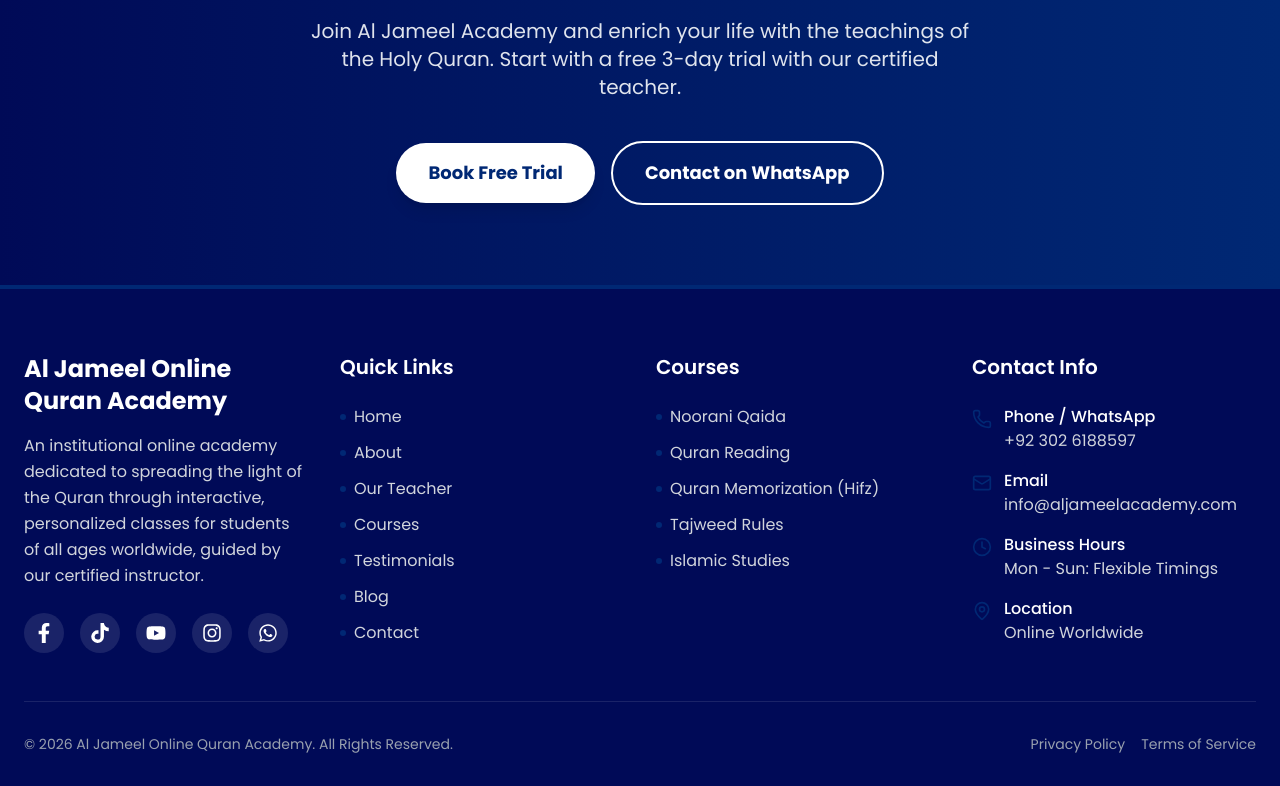
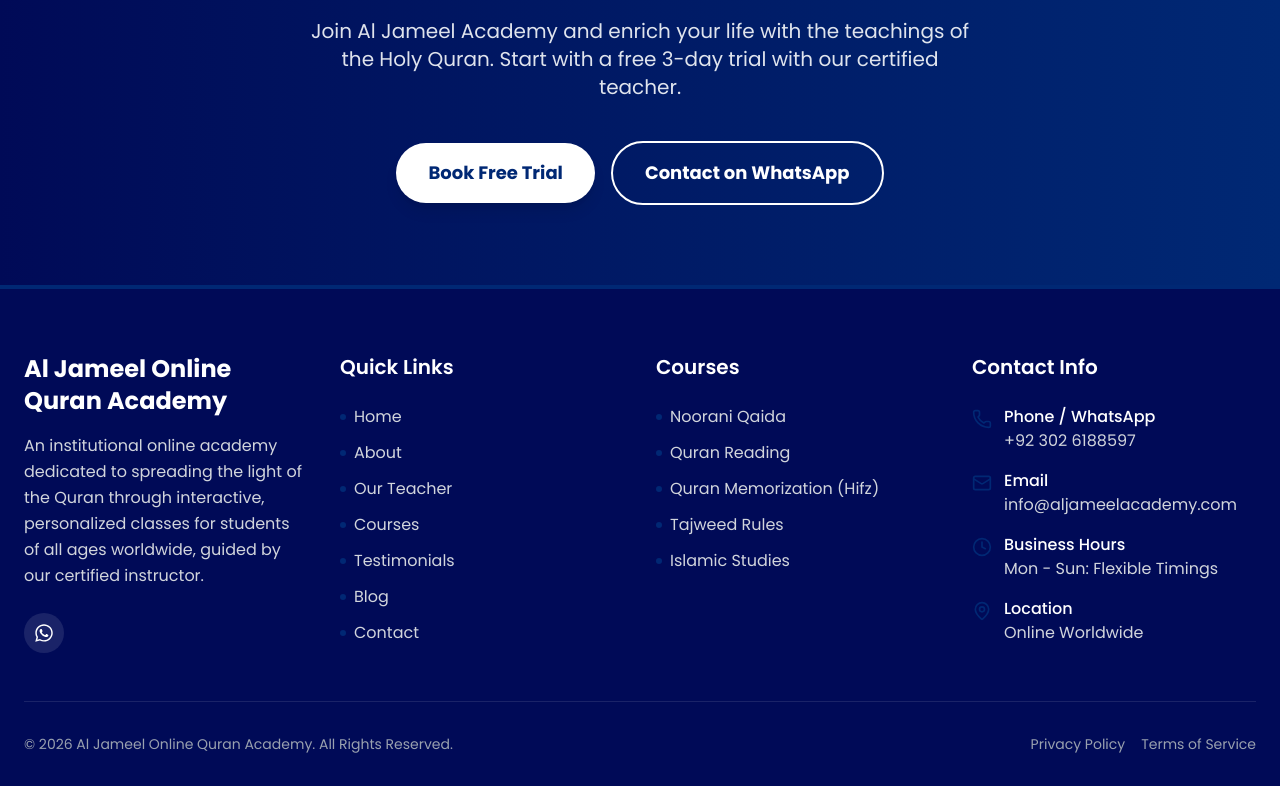
Before and after one commit to muhammadsherazsandila/quran-teacher-website, a Next.js app: page / in a window 1280 px wide. Shown: the part 7305-8091 px from the top of the page. Built offline with nearby package versions, Linux system fonts and the light colour scheme.

Commit message:
refactor(footer): remove social links except whatsapp

```diff
--- a/app/components/ui/Footer.tsx
+++ b/app/components/ui/Footer.tsx
@@ -1,6 +1,6 @@
 import Link from 'next/link';
 import { Phone, Mail, Clock, MapPin } from 'lucide-react';
-import { FaFacebookF, FaTiktok, FaYoutube, FaInstagram, FaWhatsapp } from 'react-icons/fa';
+import { FaWhatsapp } from 'react-icons/fa';
 
 export default function Footer() {
   return (
@@ -16,21 +16,15 @@
               An institutional online academy dedicated to spreading the light of the Quran through interactive, personalized classes for students of all ages worldwide, guided by our certified instructor.
             </p>
             <div className="flex gap-4">
-              <Link href="#" aria-label="Facebook" className="w-10 h-10 rounded-full bg-white/10 flex items-center justify-center hover:bg-[#002874] transition-colors">
-                <FaFacebookF className="w-5 h-5 text-white" />
-              </Link>
-              <Link href="#" aria-label="TikTok" className="w-10 h-10 rounded-full bg-white/10 flex items-center justify-center hover:bg-[#002874] transition-colors">
-                <FaTiktok className="w-5 h-5 text-white" />
-              </Link>
-              <Link href="#" aria-label="YouTube" className="w-10 h-10 rounded-full bg-white/10 flex items-center justify-center hover:bg-[#002874] transition-colors">
-                <FaYoutube className="w-5 h-5 text-white" />
-              </Link>
-              <Link href="#" aria-label="Instagram" className="w-10 h-10 rounded-full bg-white/10 flex items-center justify-center hover:bg-[#002874] transition-colors">
-                <FaInstagram className="w-5 h-5 text-white" />
-              </Link>
-              <Link href="#" aria-label="WhatsApp" className="w-10 h-10 rounded-full bg-white/10 flex items-center justify-center hover:bg-[#002874] transition-colors">
+              <a
+                href="https://wa.me/923026188597"
+                target="_blank"
+                rel="noopener noreferrer"
+                aria-label="WhatsApp"
+                className="w-10 h-10 rounded-full bg-white/10 flex items-center justify-center hover:bg-[#25D366] transition-colors"
+              >
                 <FaWhatsapp className="w-5 h-5 text-white" />
-              </Link>
+              </a>
             </div>
           </div>
 
```
